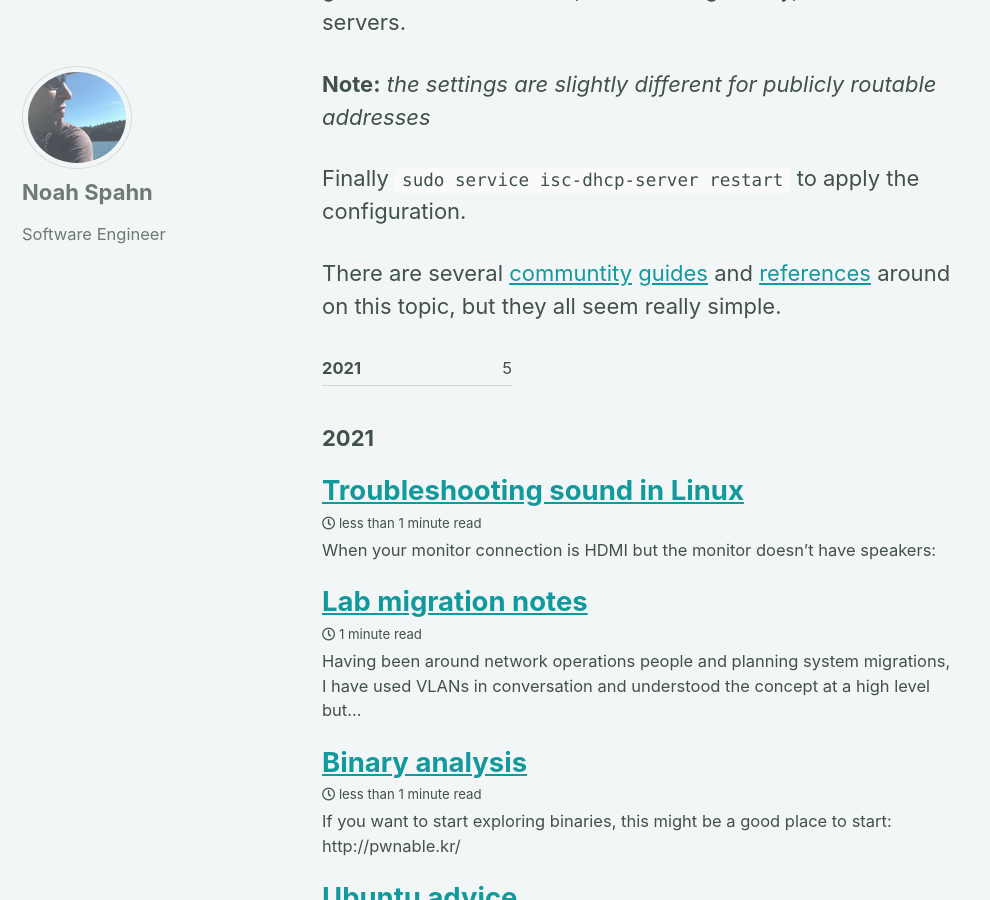
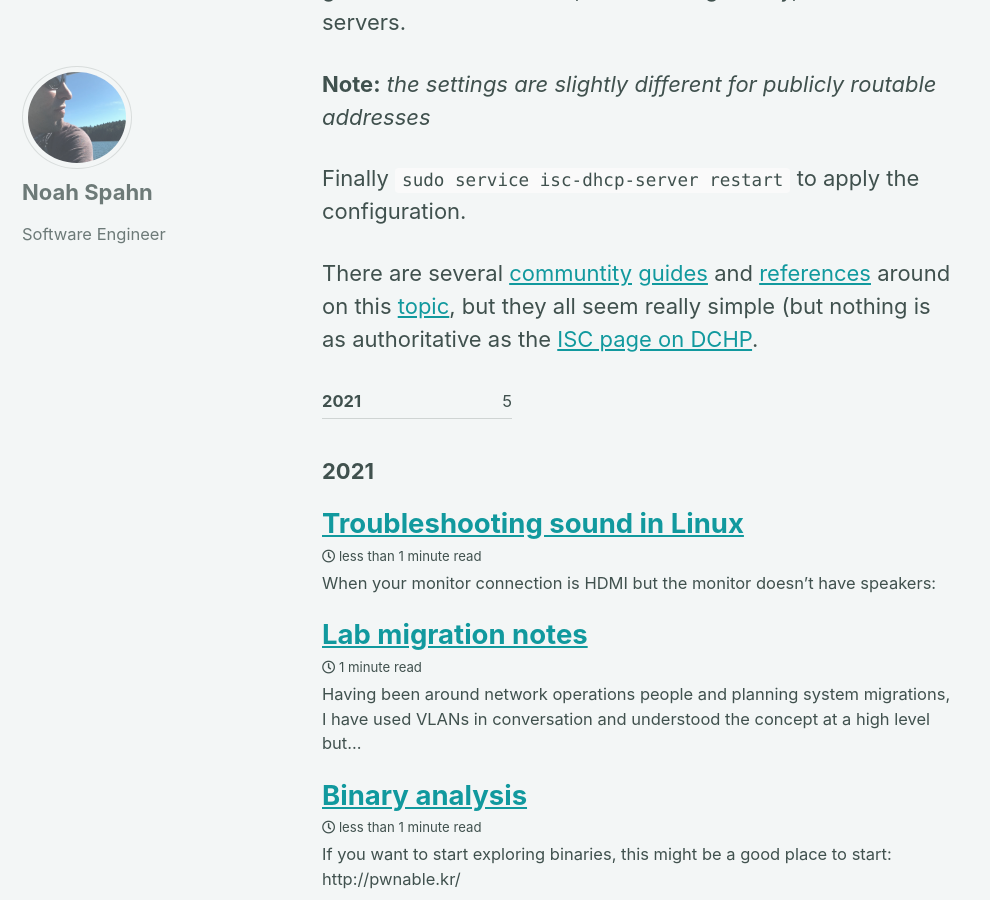
Before and after one commit to Feralo/feralo.github.io, a Jekyll site: the page built from _posts/2021-02-12-lab-migration-notes.md, in a window 1280 px wide and 900 px high, scrolled down 2196 px. Shown: the whole window, without its empty margins (0-990 px from the left). Built offline with Jekyll 4.4.1, drawn with Linux system fonts in a browser that asks for light colours; cached includes are drawn as plain includes.

Commit message:
ISC link

```diff
--- a/_posts/2021-02-12-lab-migration-notes.md
+++ b/_posts/2021-02-12-lab-migration-notes.md
@@ -52,4 +52,4 @@ Some useful settings would be the range of IP addresses to give out for each sub
 
 Finally `sudo service isc-dhcp-server restart` to apply the configuration.
 
-There are several [communtity](https://help.ubuntu.com/community/isc-dhcp-server) [guides](https://devtutorial.io/how-to-setup-dhcp-server-in-ubuntu-server-20-04.html) and [references](https://ubuntu.com/server/docs/network-dhcp) around on this topic, but they all seem really simple.
+There are several [communtity](https://help.ubuntu.com/community/isc-dhcp-server) [guides](https://devtutorial.io/how-to-setup-dhcp-server-in-ubuntu-server-20-04.html) and [references](https://ubuntu.com/server/docs/network-dhcp) around on this [topic](https://ubuntu.com/server/docs/network-dhcp), but they all seem really simple (but nothing is as authoritative as the [ISC page on DCHP](https://www.isc.org/dhcp/).
```
